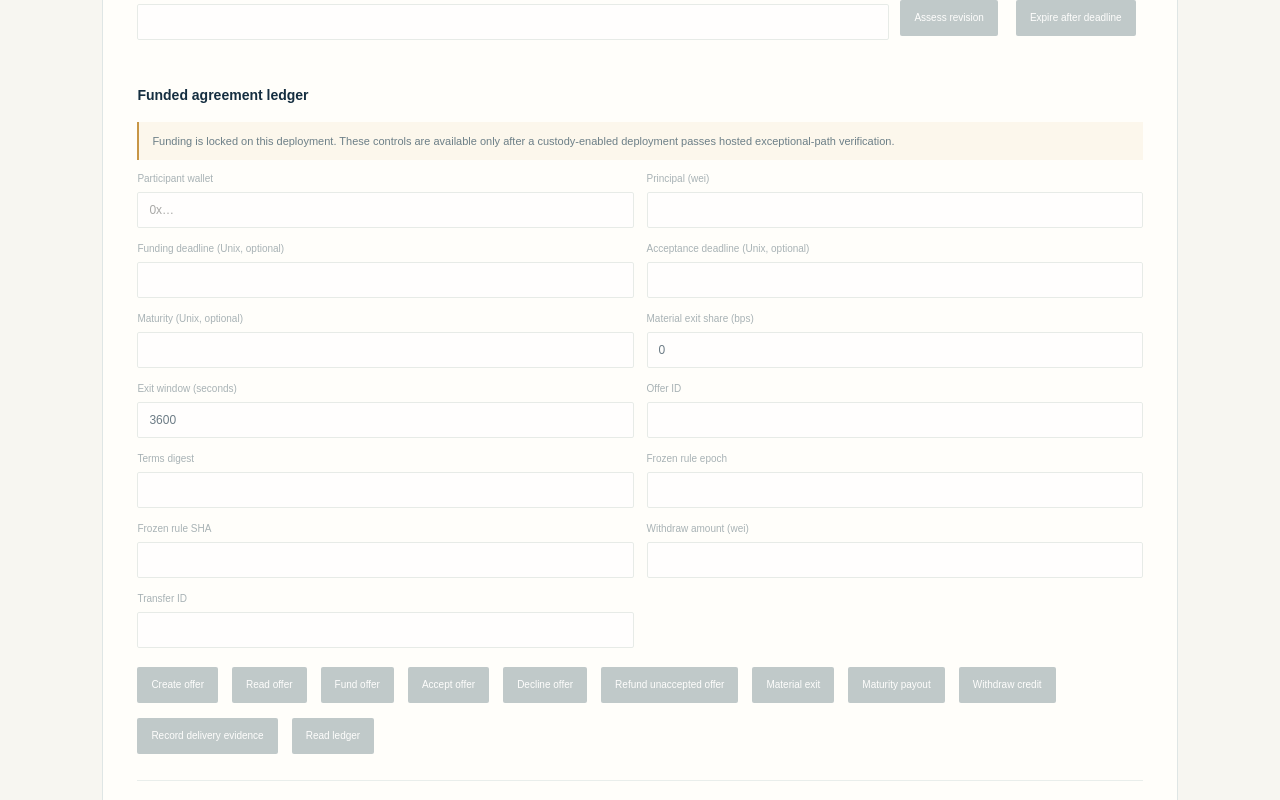
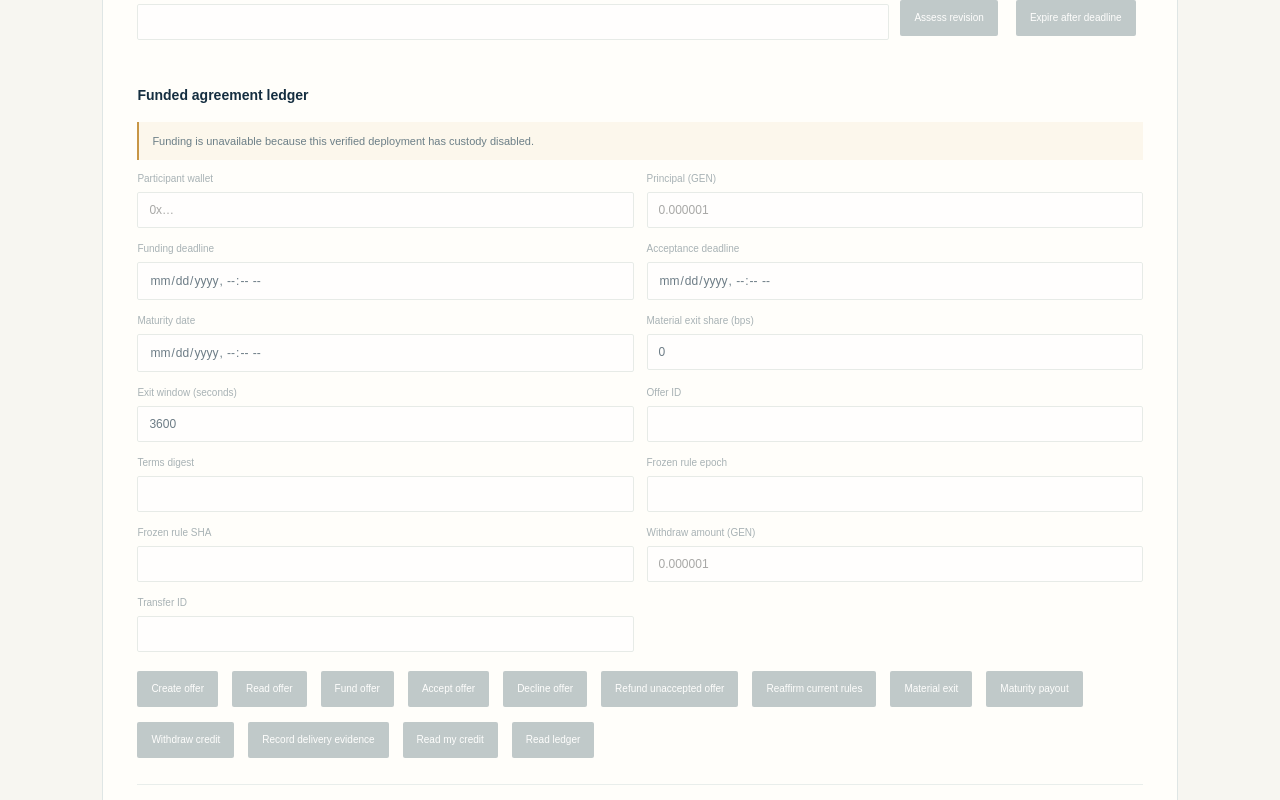
Before and after one commit to Bibidee/revigate, a Next.js app: page /program in a window 1280 px wide. Shown: the part 1260-2060 px from the top of the page. Built offline with nearby package versions, Linux system fonts and the light colour scheme.

Commit message:
Make funded agreement flow usable on Studionet

```diff
--- a/app/agreements/page.tsx
+++ b/app/agreements/page.tsx
@@ -4,7 +4,7 @@ import { ContractWorkbench } from "@/components/contract-workbench";
 
 export default function AgreementsPage() {
   return <div className="page-wrap">
-    <PageIntro eyebrow="AGREEMENTS" title="Canonical agreement records." intro="Read offers, frozen terms, deadlines, balances and claimable credits directly from the source-attested Registry. Writes remain gated by the deployment configuration and wallet session." />
+    <PageIntro eyebrow="AGREEMENTS" title="Canonical agreement records." intro="Read offers, frozen terms, deadlines, balances and claimable credits directly from the source-attested Registry. Connect an injected wallet to create, fund, accept, settle and withdraw a disposable Studionet agreement." />
     <AgreementsBrowser />
     <ContractWorkbench mode="participant" />
   </div>;
--- a/components/contract-workbench.tsx
+++ b/components/contract-workbench.tsx
@@ -26,6 +26,27 @@ function asInteger(value: unknown, label: string): bigint {
   if (!/^\d+$/.test(text)) throw new Error(`${label} must be a whole, non-negative integer.`);
   return BigInt(text);
 }
+const WEI_PER_GEN = 1_000_000_000_000_000_000n;
+function parseGen(value: unknown, label: string): bigint {
+  const text = String(value).trim();
+  if (!/^\d+(\.\d{1,18})?$/.test(text)) throw new Error(`${label} must be a non-negative GEN amount with at most 18 decimals.`);
+  const [whole, fraction = ""] = text.split(".");
+  return BigInt(whole) * WEI_PER_GEN + BigInt(fraction.padEnd(18, "0"));
+}
+function formatGen(value: unknown): string {
+  let amount: bigint;
+  try { amount = BigInt(String(value ?? "0")); } catch { return "0"; }
+  const whole = amount / WEI_PER_GEN;
+  const fraction = (amount % WEI_PER_GEN).toString().padStart(18, "0").replace(/0+$/, "");
+  return `${whole}${fraction ? `.${fraction}` : ""}`;
+}
+function toUnixSeconds(value: string, label: string, fallback: bigint): bigint {
+  if (!value.trim()) return fallback;
+  if (/^\d+$/.test(value.trim())) return BigInt(value.trim());
+  const timestamp = Math.floor(new Date(value).getTime() / 1000);
+  if (!Number.isFinite(timestamp) || timestamp <= 0) throw new Error(`${label} must be a valid future date.`);
+  return BigInt(timestamp);
+}
 function pretty(value: unknown) {
   return JSON.stringify(value, (_key, item: unknown) => typeof item === "bigint" ? item.toString() : item, 2);
 }
@@ -36,6 +57,7 @@ export function ContractWorkbench({ mode, initialProgramId = "", initialReviewId
   const [chainId, setChainId] = useState("");
   const [verified, setVerified] = useState(false);
   const [deploymentConfig, setDeploymentConfig] = useState<RevigateConfig | null>(null);
+  const [walletCredit, setWalletCredit] = useState<bigint | null>(null);
   const [output, setOutput] = useState("");
   const [busy, setBusy] = useState(false);
   const [programId, setProgramId] = useState(initialProgramId);
@@ -90,13 +112,29 @@ export function ContractWorkbench({ mode, initialProgramId = "", initialReviewId
     try {
       const hash = await submitRevigateWrite({ provider, account, functionName: method, args, value });
       setLastHash(hash); setLastAccount(account);
-      setOutput(`Transaction submitted. Hash: ${hash}\nThe hash is saved locally. Check this same hash; do not resubmit while it is pending.`);
+      setOutput(`Transaction submitted. Hash: ${hash}\nWaiting for Studionet finality. Do not resubmit this hash while it is pending.`);
+      const contractAddress = getConfiguredRegistryAddress();
       try {
-        const contractAddress = getConfiguredRegistryAddress();
         if (!contractAddress) throw new Error("The contract address is not configured.");
         savePendingTransaction({ hash, account, method, args: args.map((arg) => typeof arg === "bigint" ? arg.toString() : arg) as (string | number | boolean)[], value: value.toString(), submittedAt: Date.now(), contractAddress, chainId: 61999 });
         setPending(loadPendingTransactions());
       } catch { setOutput(`Transaction submitted. Copy this hash for recovery: ${hash}`); }
+      if (contractAddress) {
+        const observed = await observeTransaction(hash, 10, account, contractAddress);
+        if (observed.state === "finalized-success") {
+          forgetPendingTransaction(hash); setPending(loadPendingTransactions());
+          setOutput(`FINALIZED · execution succeeded\n${pretty(observed.transaction)}\n\nRefresh canonical state before taking the next action.`);
+          if (form.offerId) { try { await loadOfferSafely(); } catch { /* the receipt remains the source of truth */ } }
+          try { const credit = await readRevigate("get_wallet_credit", [account]); setWalletCredit(BigInt(String(credit ?? "0"))); } catch { /* keep the receipt visible */ }
+        } else if (observed.state === "finalized-error") {
+          forgetPendingTransaction(hash); setPending(loadPendingTransactions());
+          setOutput(`FINALIZED · execution failed. No state change is assumed.\n${pretty(observed.transaction)}`);
+        } else if (observed.state === "undetermined" || observed.state === "rpc-unavailable" || observed.state === "finalized-execution-unknown") {
+          setOutput(`The submitted hash remains unresolved. Keep it and do not resubmit.\n${pretty(observed)}`);
+        } else {
+          setOutput(`The transaction is still pending. Keep this hash and check it again later.\n${pretty(observed.transaction ?? {})}`);
+        }
+      }
     } catch (error) { setOutput(error instanceof Error ? error.message : "The wallet rejected the request before a transaction hash was returned."); }
     finally { setBusy(false); }
   }
@@ -132,12 +170,16 @@ export function ContractWorkbench({ mode, initialProgramId = "", initialReviewId
       setForm((current) => ({ ...current,
         offerId: String(record.id ?? current.offerId),
         participant: String(record.participant ?? current.participant),
-        amount: String(record.amount ?? current.amount),
+        amount: formatGen(record.amount),
         termsDigest: String(record.terms_digest ?? current.termsDigest),
         expectedEpoch: String(record.epoch ?? current.expectedEpoch),
         expectedSha: String(record.sha ?? current.expectedSha),
       }));
       if (record.program_id !== undefined) setProgramId(String(record.program_id));
+      if (account) {
+        const credit = await readRevigate("get_wallet_credit", [account]);
+        setWalletCredit(BigInt(String(credit ?? "0")));
+      }
       setOutput(pretty(record));
     } catch (error) { setOutput(error instanceof Error ? error.message : "Offer read failed."); }
     finally { setBusy(false); }
@@ -147,21 +189,46 @@ export function ContractWorkbench({ mode, initialProgramId = "", initialReviewId
     catch (error) { setOutput(error instanceof Error ? error.message : "Ledger read failed."); }
     finally { setBusy(false); }
   }
+  async function loadCreditSafely() {
+    if (!account) { setWalletCredit(null); setOutput("Connect a wallet before reading its claimable credit."); return; }
+    setBusy(true);
+    try {
+      const credit = await readRevigate("get_wallet_credit", [account]);
+      setWalletCredit(BigInt(String(credit ?? "0")));
+      setOutput(`Claimable credit: ${formatGen(credit)} GEN`);
+    } catch (error) { setOutput(error instanceof Error ? error.message : "Credit read failed."); }
+    finally { setBusy(false); }
+  }
   const custodyEnabled = deploymentConfig?.custody_enabled === true;
   const publicCustody = deploymentConfig?.public_custody === true;
   const offerTimes = () => {
     const now = Math.floor(Date.now() / 1000);
     return {
-      funding: form.fundingDeadline ? asInteger(form.fundingDeadline, "Funding deadline") : BigInt(now + 3600),
-      acceptance: form.acceptanceDeadline ? asInteger(form.acceptanceDeadline, "Acceptance deadline") : BigInt(now + 7200),
-      maturity: form.maturity ? asInteger(form.maturity, "Maturity") : BigInt(now + 86400),
+      funding: toUnixSeconds(form.fundingDeadline, "Funding deadline", BigInt(now + 3600)),
+      acceptance: toUnixSeconds(form.acceptanceDeadline, "Acceptance deadline", BigInt(now + 7200)),
+      maturity: toUnixSeconds(form.maturity, "Maturity", BigInt(now + 86400)),
     };
   };
+  const offerState = String(offerDetails?.state ?? "");
+  const offerPublisher = String(offerDetails?.publisher ?? "").toLowerCase();
+  const offerParticipant = String(offerDetails?.participant ?? "").toLowerCase();
+  const activeAccount = account.toLowerCase();
+  const hasLoadedOffer = Boolean(offerDetails && form.offerId);
+  const canFund = hasLoadedOffer && offerState === "OFFERED_UNFUNDED" && activeAccount === offerPublisher;
+  const canAccept = hasLoadedOffer && offerState === "FUNDED_UNACCEPTED" && activeAccount === offerParticipant;
+  const canDecline = canAccept;
+  const canCancel = hasLoadedOffer && ["OFFERED_UNFUNDED", "FUNDED_UNACCEPTED"].includes(offerState) && activeAccount === offerPublisher;
+  const canReaffirm = hasLoadedOffer && offerState === "ACCEPTED_LOCKED" && activeAccount === offerParticipant;
+  const canMaterialExit = canReaffirm;
+  const maturity = BigInt(String(offerDetails?.maturity ?? "0"));
+  const canMature = hasLoadedOffer && offerState === "ACCEPTED_LOCKED" && maturity > 0n && BigInt(Math.floor(Date.now() / 1000)) >= maturity;
+  const withdrawWei = form.withdrawAmount ? (() => { try { return parseGen(form.withdrawAmount, "Withdraw amount"); } catch { return 0n; } })() : 0n;
+  const canWithdraw = Boolean(account && walletCredit !== null && withdrawWei > 0n && walletCredit >= withdrawWei);
 
   return <section className="contract-workbench">
     <div className="workbench-heading"><div><span className="panel-number">STUDIONET · {mode === "publisher" ? "PUBLISHER" : "PARTICIPANT"}</span><h2>Registry actions</h2></div><span className="wallet-context">{account ? `${account.slice(0, 6)}…${account.slice(-4)}` : "Wallet not connected"}</span></div>
     <p className="workbench-copy">Revigate combines authenticated rulebooks, materiality consensus and a gated funded agreement ledger in one source-attested Intelligent Contract.</p>
-    <p className="safety-copy"><strong>Custody is deployment-gated.</strong> The contract enforces <code>custody_enabled</code> for its supported funding route. <code>public_custody</code> is a frontend availability flag, not an onchain shield against unsolicited native transfers. Unsolicited value, no-calldata transfers and failed external delivery are never treated as application credit.</p>
+    <p className="safety-copy"><strong>Studionet testnet notice.</strong> Native GEN escrow and external settlement are experimental. Use only disposable testnet funds. The supported funding route records a claim before ordinary validation, but unsolicited value, no-calldata transfers and failed external delivery are never treated as application credit.</p>
     {!contractConfigured && <p className="safety-copy">Actions are locked because no verified deployment address is configured.</p>}
     {contractConfigured && !verified && <p className="safety-copy">Actions are locked until the configured source-attested deployment is verified.</p>}
     <fieldset className="workbench-actions" disabled={!contractConfigured || !verified}>
@@ -179,37 +246,38 @@ export function ContractWorkbench({ mode, initialProgramId = "", initialReviewId
     </fieldset>
     <section className="action-group financial-actions" aria-label="Funded agreement controls">
       <h3>Funded agreement ledger</h3>
-      {!custodyEnabled && <p className="safety-copy">Funding is locked on this deployment. These controls are available only after a custody-enabled deployment passes hosted exceptional-path verification.</p>}
-      {custodyEnabled && !publicCustody && <p className="safety-copy">This deployment can exercise custody for testing, but public custody is still disabled.</p>}
+      {!custodyEnabled && <p className="safety-copy">Funding is unavailable because this verified deployment has custody disabled.</p>}
+      {custodyEnabled && !publicCustody && <p className="safety-copy">This deployment can exercise custody for testing, but public financial controls are disabled.</p>}
       <fieldset disabled={!contractConfigured || !verified || !custodyEnabled || !publicCustody} className="workbench-actions">
         <div className="action-grid">
           <label>Participant wallet<input value={form.participant} onChange={(event) => update("participant", event.target.value)} placeholder="0x…" /></label>
-          <label>Principal (wei)<input inputMode="numeric" value={form.amount} onChange={(event) => update("amount", event.target.value)} /></label>
-          <label>Funding deadline (Unix, optional)<input inputMode="numeric" value={form.fundingDeadline} onChange={(event) => update("fundingDeadline", event.target.value)} /></label>
-          <label>Acceptance deadline (Unix, optional)<input inputMode="numeric" value={form.acceptanceDeadline} onChange={(event) => update("acceptanceDeadline", event.target.value)} /></label>
-          <label>Maturity (Unix, optional)<input inputMode="numeric" value={form.maturity} onChange={(event) => update("maturity", event.target.value)} /></label>
+          <label>Principal (GEN)<input inputMode="decimal" value={form.amount} onChange={(event) => update("amount", event.target.value)} placeholder="0.000001" /></label>
+          <label>Funding deadline<input type="datetime-local" value={form.fundingDeadline} onChange={(event) => update("fundingDeadline", event.target.value)} /></label>
+          <label>Acceptance deadline<input type="datetime-local" value={form.acceptanceDeadline} onChange={(event) => update("acceptanceDeadline", event.target.value)} /></label>
+          <label>Maturity date<input type="datetime-local" value={form.maturity} onChange={(event) => update("maturity", event.target.value)} /></label>
           <label>Material exit share (bps)<input inputMode="numeric" value={form.exitBps} onChange={(event) => update("exitBps", event.target.value)} /></label>
           <label>Exit window (seconds)<input inputMode="numeric" value={form.exitWindow} onChange={(event) => update("exitWindow", event.target.value)} /></label>
           <label>Offer ID<input inputMode="numeric" value={form.offerId} onChange={(event) => update("offerId", event.target.value)} /></label>
           <label>Terms digest<input value={form.termsDigest} onChange={(event) => update("termsDigest", event.target.value)} /></label>
           <label>Frozen rule epoch<input inputMode="numeric" value={form.expectedEpoch} onChange={(event) => update("expectedEpoch", event.target.value)} /></label>
           <label>Frozen rule SHA<input value={form.expectedSha} onChange={(event) => update("expectedSha", event.target.value)} /></label>
-          <label>Withdraw amount (wei)<input inputMode="numeric" value={form.withdrawAmount} onChange={(event) => update("withdrawAmount", event.target.value)} /></label>
+          <label>Withdraw amount (GEN)<input inputMode="decimal" value={form.withdrawAmount} onChange={(event) => update("withdrawAmount", event.target.value)} placeholder="0.000001" /></label>
           <label>Transfer ID<input inputMode="numeric" value={form.transferId} onChange={(event) => update("transferId", event.target.value)} /></label>
         </div>
-        {offerDetails && <div className="offer-summary" aria-live="polite"><b>Offer {String(offerDetails.id)} · {String(offerDetails.state)}</b><span>Frozen terms: epoch {String(offerDetails.epoch)} · SHA {String(offerDetails.sha)}</span><span>Terms digest: {String(offerDetails.terms_digest)}</span><span>Held: {String(offerDetails.held)} wei · maturity: {String(offerDetails.maturity)}</span></div>}
+        {offerDetails && <div className="offer-summary" aria-live="polite"><b>Offer {String(offerDetails.id)} · {String(offerDetails.state)}</b><span>Frozen terms: epoch {String(offerDetails.epoch)} · SHA {String(offerDetails.sha)}</span><span>Terms digest: {String(offerDetails.terms_digest)}</span><span>Held: {formatGen(offerDetails.held)} GEN · maturity: {new Date(Number(offerDetails.maturity ?? 0) * 1000).toLocaleString()}</span></div>}
         <div className="action-buttons">
-          <button disabled={busy || !programId || !form.participant || !form.amount} onClick={() => runAction(async () => { const times = offerTimes(); await write("create_offer", [asInteger(programId, "Program ID"), form.participant, asInteger(form.amount, "Principal"), times.funding, times.acceptance, times.maturity, asInteger(form.exitBps, "Exit share"), asInteger(form.exitWindow, "Exit window")]); })}>Create offer</button>
+          <button disabled={busy || !programId || !form.participant || !form.amount} onClick={() => runAction(async () => { const times = offerTimes(); await write("create_offer", [asInteger(programId, "Program ID"), form.participant, parseGen(form.amount, "Principal"), times.funding, times.acceptance, times.maturity, asInteger(form.exitBps, "Exit share"), asInteger(form.exitWindow, "Exit window")]); })}>Create offer</button>
           <button disabled={busy || !form.offerId} onClick={() => runAction(loadOfferSafely)}>Read offer</button>
-          <button disabled={busy || !form.offerId || !form.amount} onClick={() => runAction(() => write("fund_offer", [asInteger(form.offerId, "Offer ID")], asInteger(form.amount, "Principal")))}>Fund offer</button>
-          <button disabled={busy || !form.offerId || !form.termsDigest || !form.expectedEpoch || !form.expectedSha} onClick={() => runAction(() => write("accept_offer", [asInteger(form.offerId, "Offer ID"), form.termsDigest, asInteger(form.expectedEpoch, "Frozen rule epoch"), form.expectedSha]))}>Accept offer</button>
-          <button disabled={busy || !form.offerId} onClick={() => runAction(() => write("decline_offer", [asInteger(form.offerId, "Offer ID")]))}>Decline offer</button>
-          <button disabled={busy || !form.offerId} onClick={() => runAction(() => write("cancel_unaccepted_offer", [asInteger(form.offerId, "Offer ID")]))}>Refund unaccepted offer</button>
-          <button disabled={busy || !form.offerId} onClick={() => runAction(() => write("exercise_material_exit", [asInteger(form.offerId, "Offer ID")]))}>Material exit</button>
-          <button disabled={busy || !form.offerId} onClick={() => runAction(() => write("allocate_matured_claim", [asInteger(form.offerId, "Offer ID")]))}>Maturity payout</button>
-          <button disabled={busy || !form.withdrawAmount} onClick={() => runAction(() => write("withdraw_credit", [asInteger(form.withdrawAmount, "Withdraw amount")]))}>Withdraw credit</button>
+          <button disabled={busy || !canFund || !form.amount} onClick={() => runAction(() => write("fund_offer", [asInteger(form.offerId, "Offer ID")], parseGen(form.amount, "Principal")))}>Fund offer</button>
+          <button disabled={busy || !canAccept || !form.termsDigest || !form.expectedEpoch || !form.expectedSha} onClick={() => runAction(() => write("accept_offer", [asInteger(form.offerId, "Offer ID"), form.termsDigest, asInteger(form.expectedEpoch, "Frozen rule epoch"), form.expectedSha]))}>Accept offer</button>
+          <button disabled={busy || !canDecline} onClick={() => runAction(() => write("decline_offer", [asInteger(form.offerId, "Offer ID")]))}>Decline offer</button>
+          <button disabled={busy || !canCancel} onClick={() => runAction(() => write("cancel_unaccepted_offer", [asInteger(form.offerId, "Offer ID")]))}>Refund unaccepted offer</button>
+          <button disabled={busy || !canReaffirm || !form.expectedEpoch || !form.expectedSha} onClick={() => runAction(() => write("reaffirm_offer_rules", [asInteger(form.offerId, "Offer ID"), asInteger(form.expectedEpoch, "Current rule epoch"), form.expectedSha, String(offerDetails?.document_digest ?? "")]))}>Reaffirm current rules</button>
+          <button disabled={busy || !canMaterialExit} onClick={() => runAction(() => write("exercise_material_exit", [asInteger(form.offerId, "Offer ID")]))}>Material exit</button>
+          <button disabled={busy || !canMature} onClick={() => runAction(() => write("allocate_matured_claim", [asInteger(form.offerId, "Offer ID")]))}>Maturity payout</button>
+          <button disabled={busy || !canWithdraw} onClick={() => runAction(() => write("withdraw_credit", [withdrawWei]))}>Withdraw credit</button>
           <button disabled={busy || !form.transferId} onClick={() => runAction(() => write("record_transfer_delivery_claim", [asInteger(form.transferId, "Transfer ID"), "recipient balance-delta evidence"] ))}>Record delivery evidence</button>
-          <button disabled={busy} onClick={() => runAction(loadLedgerSafely)}>Read ledger</button>
+          <button disabled={busy} onClick={() => runAction(loadCreditSafely)}>Read my credit</button><button disabled={busy} onClick={() => runAction(loadLedgerSafely)}>Read ledger</button>
         </div>
       </fieldset>
     </section>
--- a/components/shell.tsx
+++ b/components/shell.tsx
@@ -49,8 +49,8 @@ export function Shell({ children }: Readonly<{ children: ReactNode }>) {
     verifyRevigateDeployment()
       .then(({ registryConfig }) => setContractStatus(
         registryConfig.public_custody
-          ? "Revigate Registry identity verified; frontend financial controls available."
-          : "Revigate Registry identity verified; frontend financial controls remain locked."))
+          ? "Revigate Registry identity verified; Studionet testnet controls available."
+          : "Revigate Registry identity verified; financial controls are locked."))
       .catch(() => setContractStatus("The configured contract could not be verified."));
   }, []);
   async function connect() {
```
